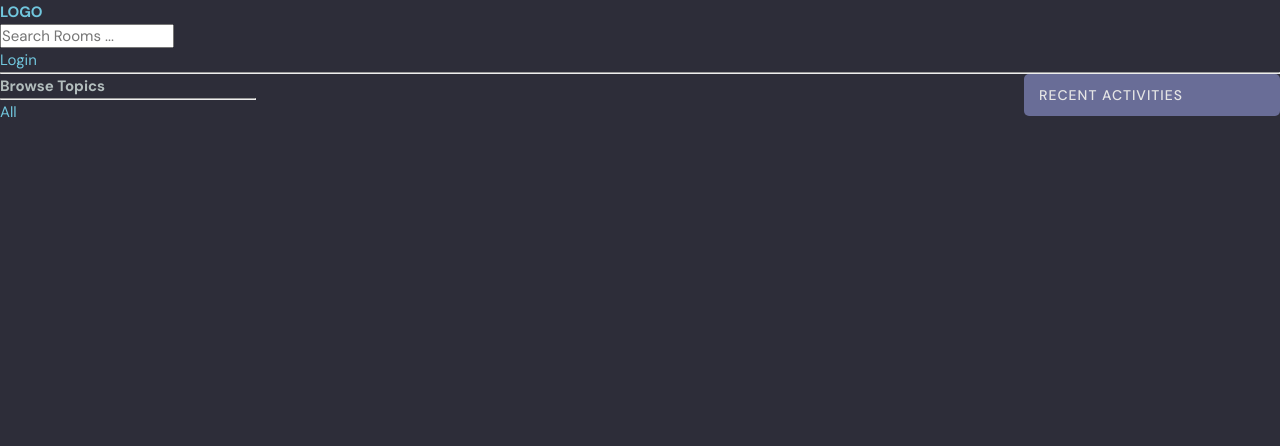
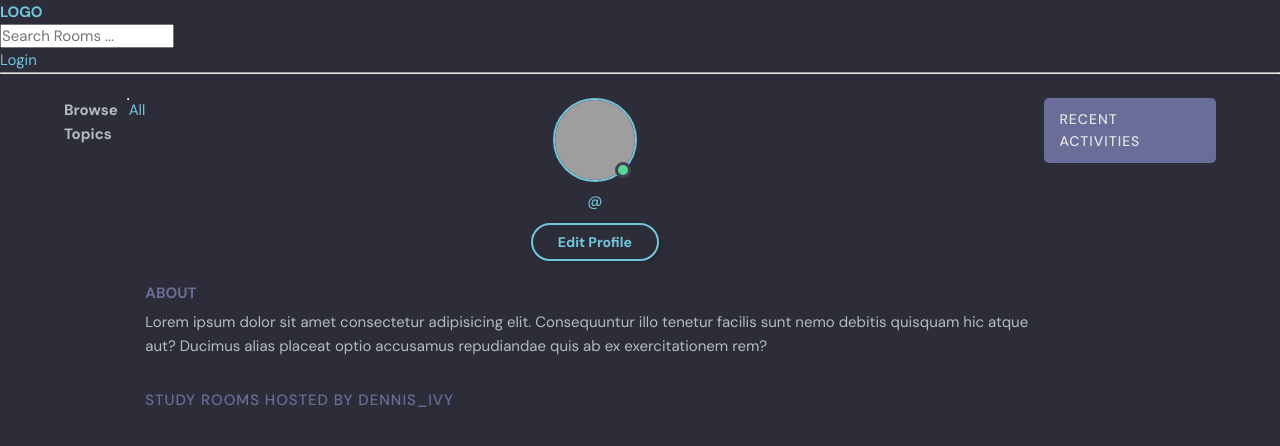
Before and after one commit to Maksym637/django-project, a Django app: template studybud/base/templates/base/profile.html in a window 1280 px wide. Shown: the top 446 px of the page. Run offline with Django 4.2, Linux system fonts and the light colour scheme; the template is opened without the code that fills it, so the values that code supplies are empty; grey boxes are pictures that could not be loaded.

Commit message:
commit profile

```diff
--- a/studybud/base/templates/base/profile.html
+++ b/studybud/base/templates/base/profile.html
@@ -1,28 +1,52 @@
 {% extends 'main.html' %}
 
 {% block content %}
+  <main class="profile-page layout layout--3">
+    <div class="container">
+      <!-- Topics Start -->
+      {% include 'base/topics_component.html' %}
+      <!-- Topics End -->
 
-<style>
-    .profile-container {
-        display: grid;
-        grid-template-columns: 1fr 3fr 1fr;
-    }
-</style>
+      <!-- Room List Start -->
+      <div class="roomList">
+        <div class="profile">
+          <div class="profile__avatar">
+            <div class="avatar avatar--large active">
+              <img src="https://randomuser.me/api/portraits/men/11.jpg" />
+            </div>
+          </div>
+          <div class="profile__info">
+            <h3>{{user.username}}</h3>
+            <p>@{{user.username}}</p>
+            {% if request.user == user %}
+            <a href="{% url 'update-user' %}" class="btn btn--main btn--pill">Edit Profile</a>
+            {% endif %}
+          </div>
+          <div class="profile__about">
+            <h3>About</h3>
+            <p>
+              Lorem ipsum dolor sit amet consectetur adipisicing elit. Consequuntur illo tenetur
+              facilis sunt nemo debitis quisquam hic atque aut? Ducimus alias placeat optio
+              accusamus repudiandae quis ab ex exercitationem rem?
+            </p>
+          </div>
+        </div>
 
-<h1>{{user.username}}</h1>
+        <div class="roomList__header">
+          <div>
+            <h2>Study Rooms Hosted by dennis_ivy</a>
+            </h2>
+          </div>
+        </div>
+        {% include 'base/feed_component.html' %}
 
-<div class="profile-container">
-    <div>
-        {% include 'base/topics_component.html' %}
+
+      </div>
+      <!-- Room List End -->
+
+      <!-- Activities Start -->
+      {% include 'base/activity_component.html' %}
+      <!-- Activities End -->
     </div>
-
-    <div>
-        {% include 'base/feed_component.html' %}
-    </div>
-
-    <div>
-        {% include 'base/activity_component.html' %}
-    </div>
-</div>
-
+  </main>
 {% endblock content %}
```
